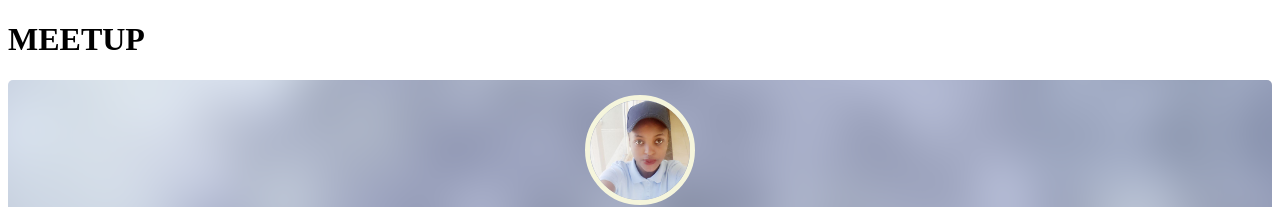
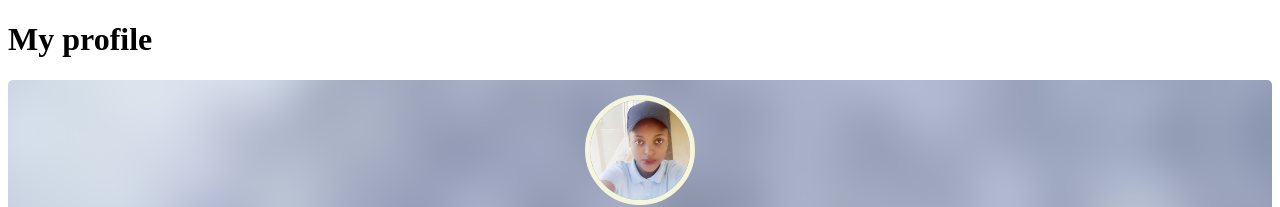
Before and after one commit to vestineugenewimana/Questioner, a plain HTML site: page myprofile.html in a window 1280 px wide. Shown: the top 207 px of the page. Drawn offline with Linux system fonts and the light colour scheme.

Commit message:
Changing page heading

```diff
--- a/myprofile.html
+++ b/myprofile.html
@@ -10,7 +10,7 @@
 </head>
 <body>
         <header class="header">
-                <h1 class="logo">MEETUP</h1>
+                <h1 class="logo">My profile</h1>
                 <nav>
                   <div class="tog-nav bars">
                     <span class="bar"></span> <span class="bar"></span>
```
